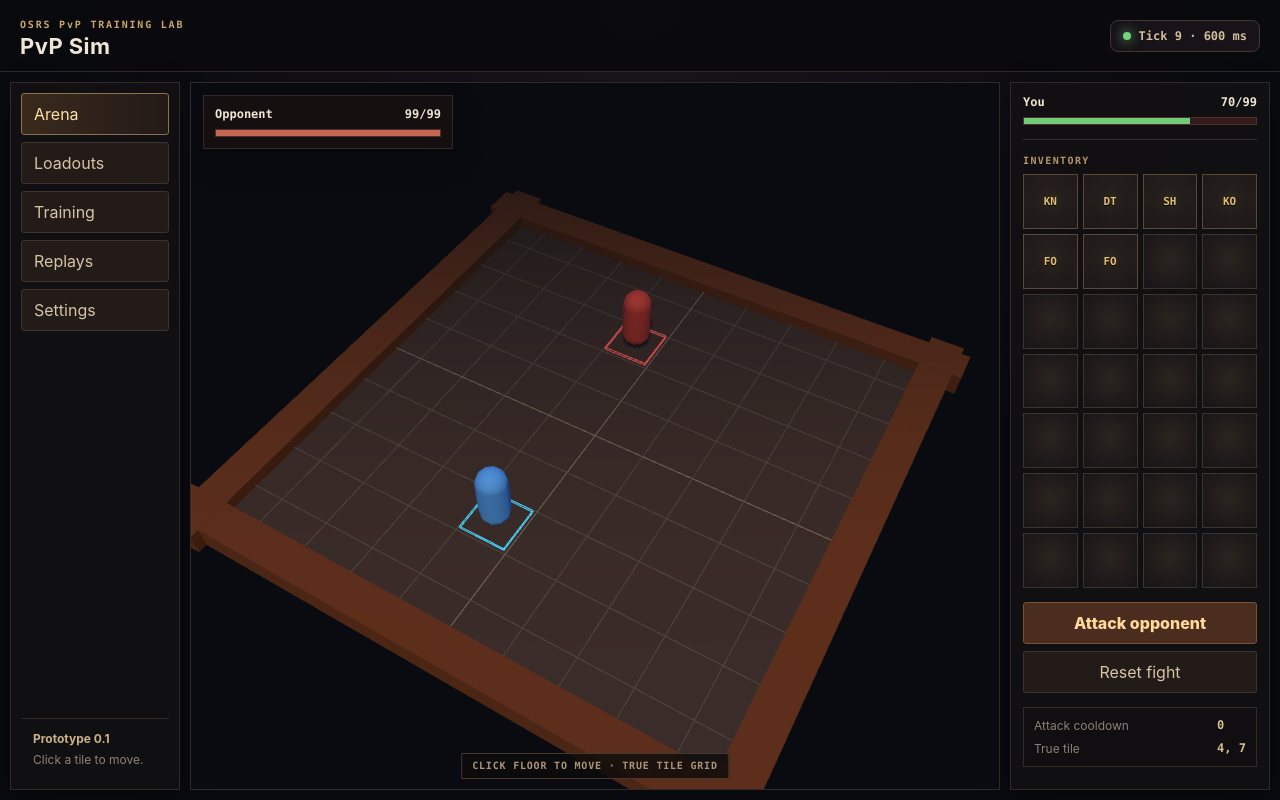
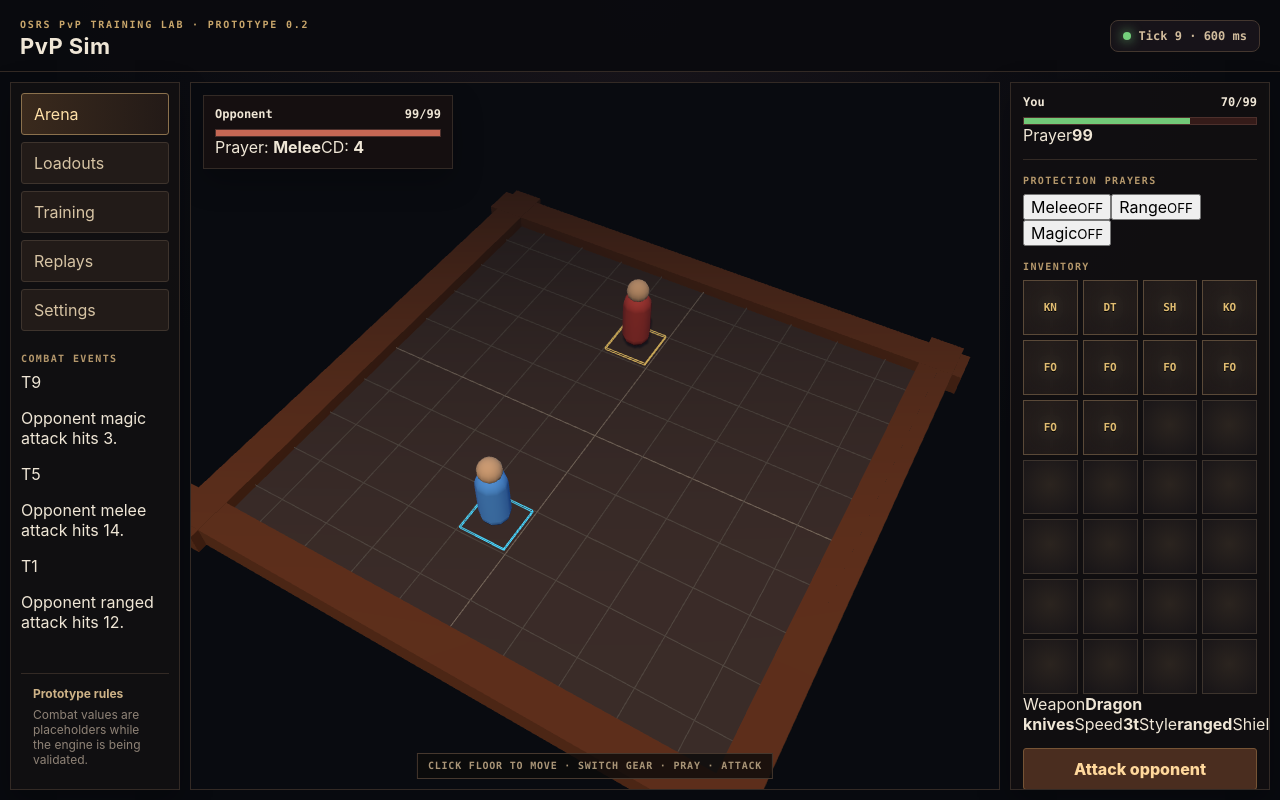
Before and after one commit to Archil3s/pvp-sim, a React (Vite) app: page / in a window 1280 px wide. Built offline with nearby package versions, Linux system fonts and the light colour scheme.

Commit message:
Add interactive PvP training controls

```diff
--- a/src/App.tsx
+++ b/src/App.tsx
@@ -1,13 +1,28 @@
 import { useEffect, useRef, useState } from 'react';
 import * as THREE from 'three';
-import { GameEngine, GAME_TICK_MS_VALUE } from './engine/GameEngine';
-import type { WorldState } from './engine/types';
+import { GameEngine, GAME_TICK_MS_VALUE, WEAPON_DEFINITIONS } from './engine/GameEngine';
+import type { Prayer, WeaponId, WorldState } from './engine/types';
 
 const engine = new GameEngine();
 
 function hpPercent(hp: number, maxHp: number) {
   return `${Math.max(0, Math.min(100, (hp / maxHp) * 100))}%`;
 }
+
+function prayerLabel(prayer: Prayer) {
+  if (!prayer) return 'None';
+  if (prayer === 'protect_melee') return 'Melee';
+  if (prayer === 'protect_ranged') return 'Range';
+  return 'Magic';
+}
+
+const inventory: Array<{ kind: 'weapon' | 'shield' | 'food'; label: string; short: string; weapon?: WeaponId }> = [
+  { kind: 'weapon', label: 'Dragon knives', short: 'KN', weapon: 'dragon_knives' },
+  { kind: 'weapon', label: 'Dragon darts', short: 'DT', weapon: 'dragon_darts' },
+  { kind: 'shield', label: "Black d'hide shield", short: 'SH' },
+  { kind: 'weapon', label: 'KO weapon', short: 'KO', weapon: 'ko_weapon' },
+  ...Array.from({ length: 6 }, () => ({ kind: 'food' as const, label: 'Food (+20)', short: 'FO' })),
+];
 
 export function App() {
   const mountRef = useRef<HTMLDivElement | null>(null);
@@ -70,7 +85,7 @@ export function App() {
       scene.add(wall);
     }
 
-    const makeFighter = (color: number) => {
+    const makeFighter = (color: number, markerColor: number) => {
       const group = new THREE.Group();
       const body = new THREE.Mesh(
         new THREE.CapsuleGeometry(0.28, 0.72, 5, 10),
@@ -80,18 +95,27 @@ export function App() {
       body.castShadow = true;
       group.add(body);
 
+      const head = new THREE.Mesh(
+        new THREE.SphereGeometry(0.22, 12, 8),
+        new THREE.MeshStandardMaterial({ color: 0xd3b18a, roughness: 0.9 }),
+      );
+      head.position.y = 1.42;
+      head.castShadow = true;
+      group.add(head);
+
+      const markerMaterial = new THREE.LineBasicMaterial({ color: markerColor });
       const marker = new THREE.LineSegments(
         new THREE.EdgesGeometry(new THREE.BoxGeometry(0.9, 0.05, 0.9)),
-        new THREE.LineBasicMaterial({ color: color === 0x4ea3ff ? 0x49d7ff : 0xff5b5b }),
+        markerMaterial,
       );
       marker.position.y = 0.06;
       group.add(marker);
       scene.add(group);
-      return group;
+      return { group, markerMaterial };
     };
 
-    const player = makeFighter(0x4ea3ff);
-    const opponent = makeFighter(0xb94040);
+    const player = makeFighter(0x4ea3ff, 0x49d7ff);
+    const opponent = makeFighter(0xb94040, 0xff5b5b);
 
     const raycaster = new THREE.Raycaster();
     const pointer = new THREE.Vector2();
@@ -103,6 +127,16 @@ export function App() {
     clickPlane.position.set(4.5, 0.08, 4.5);
     scene.add(clickPlane);
 
+    const clickMarker = new THREE.Mesh(
+      new THREE.RingGeometry(0.16, 0.28, 4),
+      new THREE.MeshBasicMaterial({ color: 0xffd24a, side: THREE.DoubleSide }),
+    );
+    clickMarker.rotation.x = -Math.PI / 2;
+    clickMarker.rotation.z = Math.PI / 4;
+    clickMarker.position.y = 0.09;
+    clickMarker.visible = false;
+    scene.add(clickMarker);
+
     const onPointerDown = (event: PointerEvent) => {
       const rect = renderer.domElement.getBoundingClientRect();
       pointer.x = ((event.clientX - rect.left) / rect.width) * 2 - 1;
@@ -110,10 +144,10 @@ export function App() {
       raycaster.setFromCamera(pointer, camera);
       const hit = raycaster.intersectObject(clickPlane)[0];
       if (!hit) return;
-      engine.dispatch({
-        type: 'MOVE_TO',
-        tile: { x: Math.round(hit.point.x), y: Math.round(hit.point.z) },
-      });
+      const tile = { x: Math.round(hit.point.x), y: Math.round(hit.point.z) };
+      clickMarker.position.set(tile.x, 0.09, tile.y);
+      clickMarker.visible = true;
+      engine.dispatch({ type: 'MOVE_TO', tile });
     };
     renderer.domElement.addEventListener('pointerdown', onPointerDown);
 
@@ -136,8 +170,9 @@ export function App() {
     let frame = 0;
     const animate = () => {
       frame = requestAnimationFrame(animate);
-      player.position.lerp(new THREE.Vector3(latest.player.tile.x, 0, latest.player.tile.y), 0.18);
-      opponent.position.lerp(new THREE.Vector3(latest.opponent.tile.x, 0, latest.opponent.tile.y), 0.18);
+      player.group.position.lerp(new THREE.Vector3(latest.player.tile.x, 0, latest.player.tile.y), 0.18);
+      opponent.group.position.lerp(new THREE.Vector3(latest.opponent.tile.x, 0, latest.opponent.tile.y), 0.18);
+      opponent.markerMaterial.color.set(latest.opponent.activePrayer === 'protect_ranged' ? 0x77c9ff : latest.opponent.activePrayer === 'protect_melee' ? 0xffd36a : 0xff5b5b);
       renderer.render(scene, camera);
     };
     animate();
@@ -152,11 +187,27 @@ export function App() {
     };
   }, []);
 
+  const clickInventory = (item: (typeof inventory)[number]) => {
+    if (item.kind === 'weapon' && item.weapon) engine.dispatch({ type: 'EQUIP_WEAPON', weapon: item.weapon });
+    if (item.kind === 'shield') engine.dispatch({ type: 'TOGGLE_SHIELD' });
+    if (item.kind === 'food') engine.dispatch({ type: 'EAT' });
+  };
+
+  const prayerButton = (prayer: Exclude<Prayer, null>, label: string) => (
+    <button
+      className={world.player.activePrayer === prayer ? 'prayer active' : 'prayer'}
+      onClick={() => engine.dispatch({ type: 'SET_PRAYER', prayer })}
+    >
+      <span>{label}</span>
+      <small>{world.player.activePrayer === prayer ? 'ON' : 'OFF'}</small>
+    </button>
+  );
+
   return (
     <main className="app-shell">
       <header className="topbar">
         <div>
-          <span className="eyebrow">OSRS PvP TRAINING LAB</span>
+          <span className="eyebrow">OSRS PvP TRAINING LAB · PROTOTYPE 0.2</span>
           <h1>PvP Sim</h1>
         </div>
         <div className="tick-pill"><span className="pulse" /> Tick {world.tick} · {GAME_TICK_MS_VALUE} ms</div>
@@ -169,9 +220,21 @@ export function App() {
           <button>Training</button>
           <button>Replays</button>
           <button>Settings</button>
+
+          <div className="combat-log">
+            <div className="inventory-title">COMBAT EVENTS</div>
+            {world.events.length === 0 && <span className="empty-log">Fight starts automatically.</span>}
+            {world.events.map((event) => (
+              <div key={event.id} className={`event ${event.tone}`}>
+                <span>T{event.tick}</span>
+                <p>{event.text}</p>
+              </div>
+            ))}
+          </div>
+
           <div className="panel-note">
-            <strong>Prototype 0.1</strong>
-            <span>Click a tile to move.</span>
+            <strong>Prototype rules</strong>
+            <span>Combat values are placeholders while the engine is being validated.</span>
           </div>
         </aside>
 
@@ -179,40 +242,81 @@ export function App() {
           <div className="opponent-hud panel">
             <div className="hud-row"><strong>Opponent</strong><span>{world.opponent.hp}/{world.opponent.maxHp}</span></div>
             <div className="hp-track"><div className="hp-fill enemy" style={{ width: hpPercent(world.opponent.hp, world.opponent.maxHp) }} /></div>
+            <div className="opponent-meta">
+              <span>Prayer: <b>{prayerLabel(world.opponent.activePrayer)}</b></span>
+              <span>CD: <b>{world.opponent.attackCooldown}</b></span>
+            </div>
           </div>
+
+          {world.player.lastDamageTaken > 0 && <div className="hitsplat player-hit">-{world.player.lastDamageTaken}</div>}
+          {world.opponent.lastDamageTaken > 0 && <div className="hitsplat opponent-hit">-{world.opponent.lastDamageTaken}</div>}
+          {world.winner && <div className={`result-banner ${world.winner === 'player' ? 'win' : 'loss'}`}>{world.winner === 'player' ? 'KO — YOU WIN' : 'YOU WERE KO\'D'}</div>}
+
           <div ref={mountRef} className="viewport" />
-          <div className="arena-help">CLICK FLOOR TO MOVE · TRUE TILE GRID</div>
+          <div className="arena-help">CLICK FLOOR TO MOVE · SWITCH GEAR · PRAY · ATTACK</div>
         </section>
 
         <aside className="right-panel panel">
           <div className="stat-block">
             <div className="hud-row"><strong>You</strong><span>{world.player.hp}/{world.player.maxHp}</span></div>
             <div className="hp-track"><div className="hp-fill" style={{ width: hpPercent(world.player.hp, world.player.maxHp) }} /></div>
+            <div className="resource-row"><span>Prayer</span><strong>{world.player.prayerPoints}</strong></div>
+            <div className="prayer-track"><div style={{ width: hpPercent(world.player.prayerPoints, world.player.maxPrayer) }} /></div>
+          </div>
+
+          <div className="inventory-title">PROTECTION PRAYERS</div>
+          <div className="prayer-grid">
+            {prayerButton('protect_melee', 'Melee')}
+            {prayerButton('protect_ranged', 'Range')}
+            {prayerButton('protect_magic', 'Magic')}
           </div>
 
           <div className="inventory-title">INVENTORY</div>
           <div className="inventory-grid">
-            {Array.from({ length: 28 }, (_, i) => (
-              <button key={i} className={`slot ${i < 6 ? 'filled' : ''}`} aria-label={`Inventory slot ${i + 1}`}>
-                {i === 0 ? 'KN' : i === 1 ? 'DT' : i === 2 ? 'SH' : i === 3 ? 'KO' : i === 4 ? 'FO' : i === 5 ? 'FO' : ''}
-              </button>
-            ))}
+            {Array.from({ length: 28 }, (_, i) => {
+              const item = inventory[i];
+              const selected = item?.kind === 'weapon' && item.weapon === world.player.weapon;
+              const shieldActive = item?.kind === 'shield' && world.player.shieldEquipped;
+              const foodEmpty = item?.kind === 'food' && i - 4 >= world.player.food;
+              return (
+                <button
+                  key={i}
+                  className={`slot ${item && !foodEmpty ? 'filled' : ''} ${selected || shieldActive ? 'selected' : ''}`}
+                  aria-label={item?.label ?? `Empty inventory slot ${i + 1}`}
+                  title={item?.label}
+                  disabled={!item || foodEmpty || Boolean(world.winner)}
+                  onClick={() => item && !foodEmpty && clickInventory(item)}
+                >
+                  {item && !foodEmpty ? item.short : ''}
+                </button>
+              );
+            })}
+          </div>
+
+          <div className="loadout-readout">
+            <span>Weapon</span><strong>{WEAPON_DEFINITIONS[world.player.weapon].name}</strong>
+            <span>Speed</span><strong>{WEAPON_DEFINITIONS[world.player.weapon].speed}t</strong>
+            <span>Style</span><strong>{WEAPON_DEFINITIONS[world.player.weapon].style}</strong>
+            <span>Shield</span><strong>{world.player.shieldEquipped ? 'On' : 'Off'}</strong>
+            <span>Food</span><strong>{world.player.food}</strong>
           </div>
 
           <div className="actions">
             <button
               className="attack-button"
-              disabled={world.opponent.hp <= 0}
+              disabled={world.opponent.hp <= 0 || world.player.hp <= 0}
               onClick={() => engine.dispatch({ type: 'ATTACK', target: 'opponent' })}
             >
-              Attack opponent
+              Attack opponent {world.player.attackCooldown > 0 ? `(${world.player.attackCooldown}t)` : ''}
             </button>
             <button onClick={() => engine.reset()}>Reset fight</button>
           </div>
 
           <div className="debug-card">
             <span>Attack cooldown</span><strong>{world.player.attackCooldown}</strong>
+            <span>Eat cooldown</span><strong>{world.player.eatCooldown}</strong>
             <span>True tile</span><strong>{world.player.tile.x}, {world.player.tile.y}</strong>
+            <span>Prayer</span><strong>{prayerLabel(world.player.activePrayer)}</strong>
           </div>
         </aside>
       </section>
```
